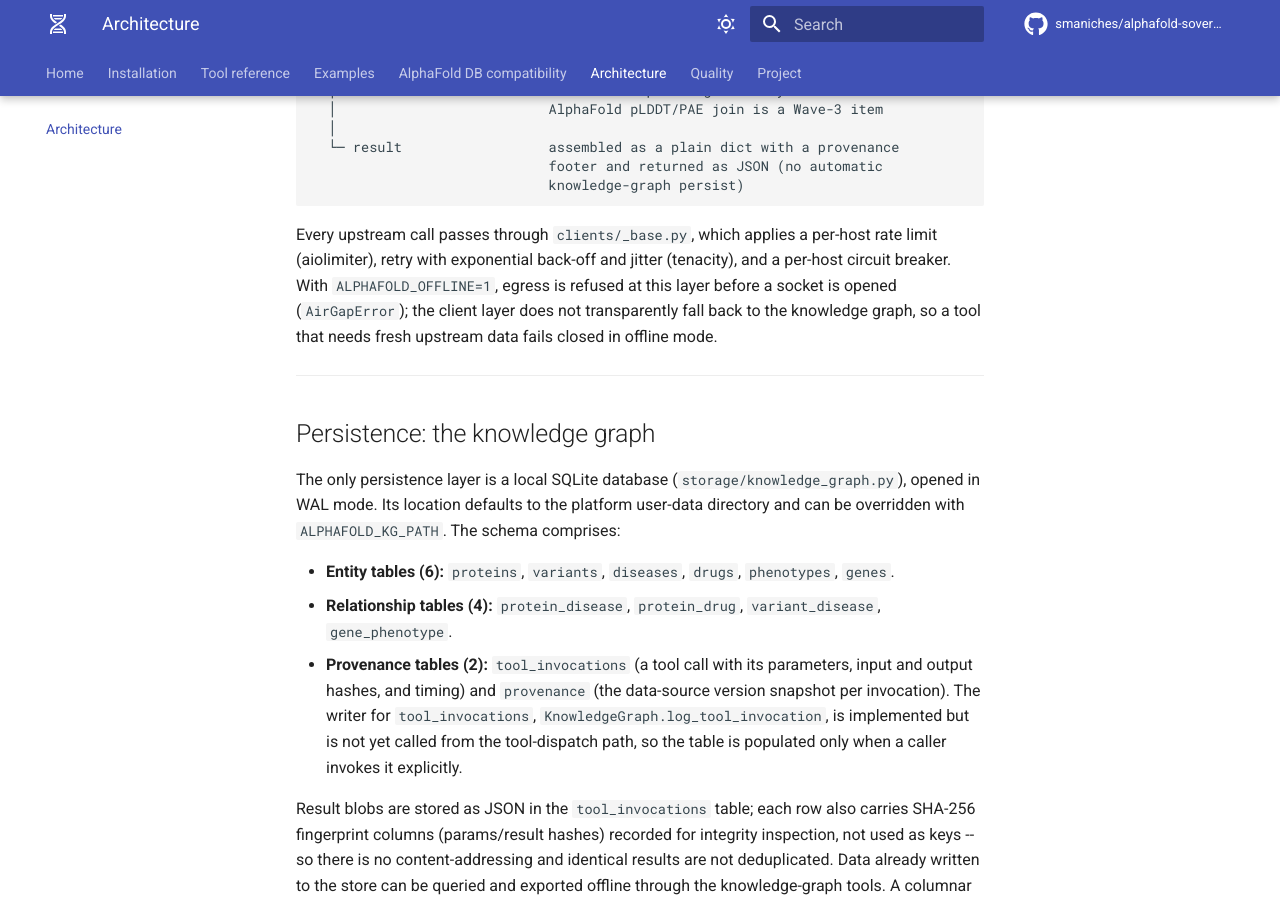
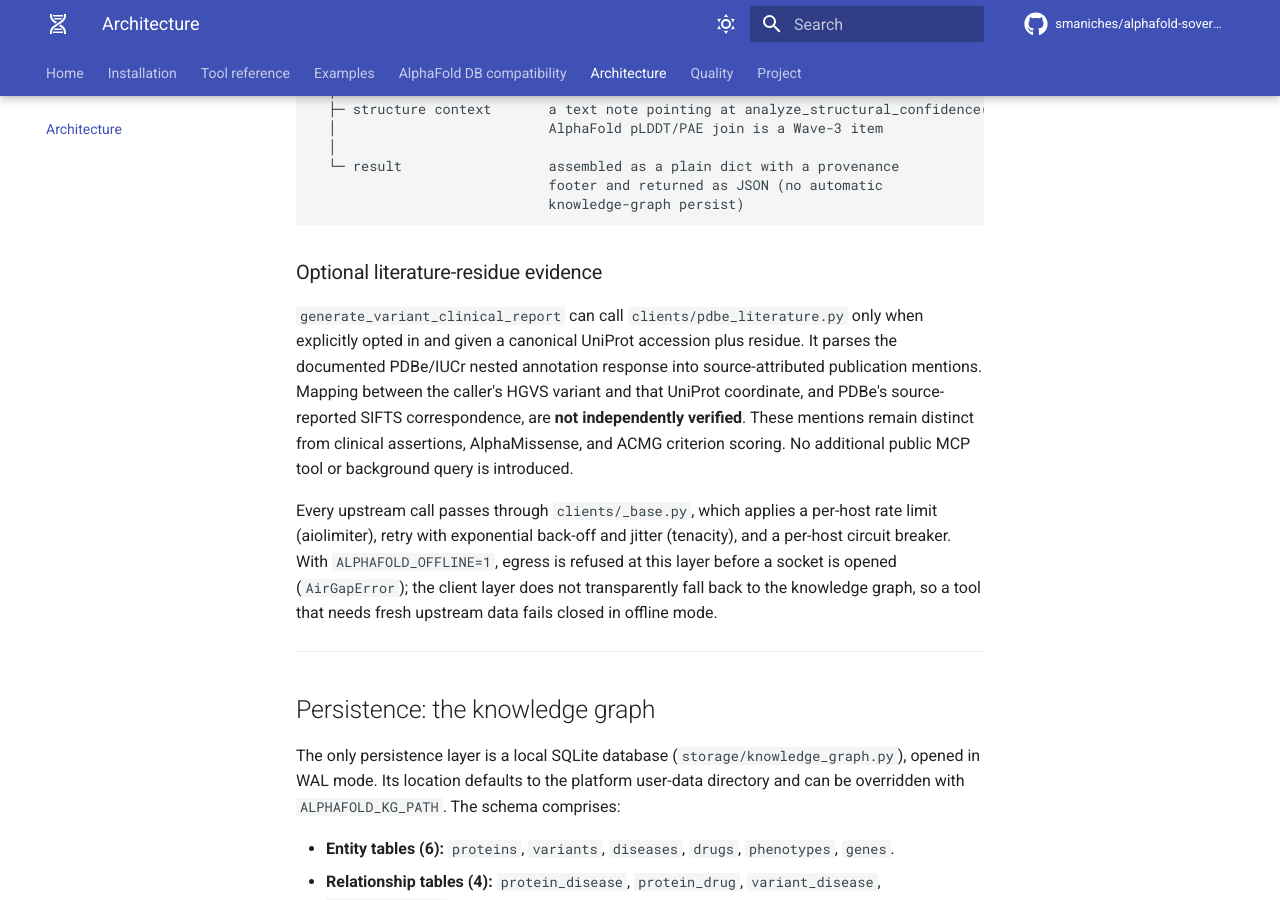
Before and after one commit to smaniches/alphafold-sovereign-mcp, an MkDocs documentation site: the page built from docs/architecture.md, in a window 1280 px wide and 900 px high, scrolled down 2592 px. Built offline with MkDocs 1.6.1 and Material for MkDocs 9.7.7, drawn with Linux system fonts in a browser that asks for light colours; comment, search, counter and statistics services are not loaded; some of the changed text lies outside the part shown.

Commit message:
docs(pdbe): document opt-in report usage and source-mapping boundaries
Align README, architecture inventory, project status and tool reference with shipped code while retaining nine default core upstreams. Document independent HGVS/SIFTS validation as not yet implemented.

Signed-off-by: Santiago Maniches <santiago@topologica.ai>

````diff
--- a/ARCHITECTURE.md
+++ b/ARCHITECTURE.md
@@ -61,13 +61,14 @@ src/alphafold_sovereign/
 │   │                             3-D variant triage, ICD-10 resolution  (12)
 │   └── knowledge_graph_tools.py  query and export the local graph        (5)
 │
-├── clients/             Async HTTP clients — 10 specialized clients + shared base
+├── clients/             Async HTTP clients — 11 specialized clients + shared base
 │   ├── _base.py         BaseAsyncClient: httpx HTTP/2, tenacity retry with
 │   │                    jitter, aiolimiter per-host rate limiting, a circuit
 │   │                    breaker, and the offline allowlist (raises AirGapError);
 │   │                    a _sha256 helper is available to callers, not auto-applied
 │   ├── alphafold.py     AlphaFold DB (prediction metadata, PDB, PAE, AlphaMissense)
 │   ├── _isoform.py      UniProtKB curated displayed-isoform verification
+│   ├── pdbe_literature.py  Optional PDBe/IUCr source-reported residue mentions
 │   ├── opentargets.py   Open Targets Platform GraphQL
 │   ├── chembl.py        ChEMBL REST
 │   ├── ensembl.py       Ensembl REST (VEP, gene and variant lookup, orthologs)
@@ -123,6 +124,18 @@ tools/disease.py::triage_variant_3d
                              footer and returned as JSON (no automatic
                              knowledge-graph persist)
 ```
+
+### Optional literature-residue evidence
+
+`generate_variant_clinical_report` can call
+`clients/pdbe_literature.py` only when explicitly opted in and given a
+canonical UniProt accession plus residue. It parses the documented PDBe/IUCr
+nested annotation response into source-attributed publication mentions.
+Mapping between the caller's HGVS variant and that UniProt coordinate,
+and PDBe's source-reported SIFTS correspondence, are **not independently
+verified**. These mentions remain distinct from clinical assertions,
+AlphaMissense, and ACMG criterion scoring. No additional public MCP tool
+or background query is introduced.
 
 Every upstream call passes through `clients/_base.py`, which applies a
 per-host rate limit (aiolimiter), retry with exponential back-off and jitter
````
Also changed, not shown: README.md (+40 -4 lines), STATUS.md (+9 -3 lines), docs/tools/precision-medicine.md (+17 -0 lines).
